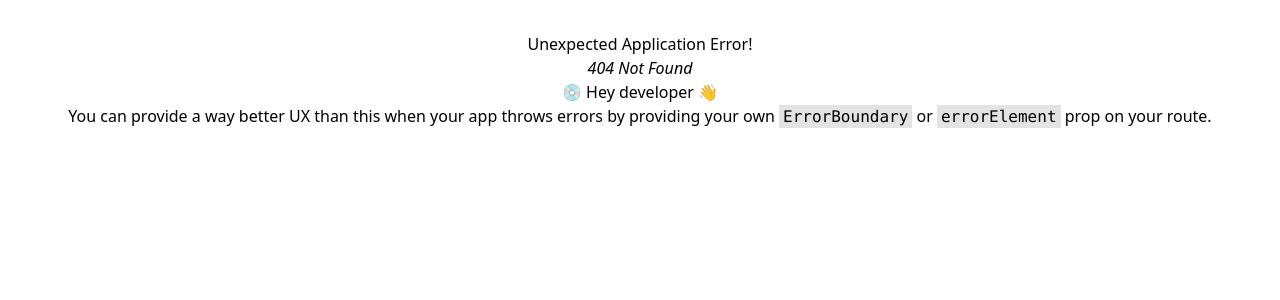
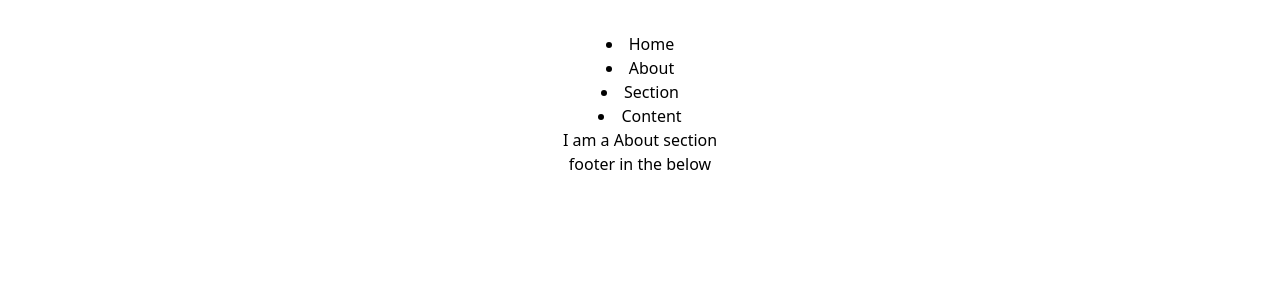
Before and after one commit to bharatroy4D/react-router-project, a React (Vite) app: page /about in a window 1280 px wide. Before the commit this address had no page. Shown: the top 300 px of the page. Built offline with nearby package versions, Linux system fonts and the light colour scheme.

Commit message:
all component routing setting

```diff
--- /dev/null
+++ b/src/assets/conponents/About/About.jsx
@@ -0,0 +1,11 @@
+import React from 'react';
+
+const About = () => {
+    return (
+        <div>
+            <h2>I am a About section</h2>
+        </div>
+    );
+};
+
+export default About;
--- /dev/null
+++ b/src/assets/conponents/Content/Content.jsx
@@ -0,0 +1,11 @@
+import React from 'react';
+
+const Content = () => {
+    return (
+        <div>
+            <h3>I am a content</h3>
+        </div>
+    );
+};
+
+export default Content;
--- a/src/assets/conponents/Footer/Foter.jsx
+++ b/src/assets/conponents/Footer/Foter.jsx
@@ -0,0 +1,11 @@
+import React from 'react';
+
+const Foter = () => {
+    return (
+        <div>
+            <h2> footer in the below</h2>
+        </div>
+    );
+};
+
+export default Foter;
--- /dev/null
+++ b/src/assets/conponents/Home/Home.jsx
@@ -0,0 +1,11 @@
+import React from 'react';
+
+const Home = () => {
+    return (
+        <div>
+            <h2> I am a home section</h2>
+        </div>
+    );
+};
+
+export default Home;
--- a/src/assets/conponents/Navber/Navber.jsx
+++ b/src/assets/conponents/Navber/Navber.jsx
@@ -0,0 +1,14 @@
+import React from 'react';
+
+const Navber = () => {
+    return (
+        <div className='flex gap-3 list-none'>
+            <li><a href="/">Home</a></li>
+            <li><a href="/about">About</a></li>
+            <li><a href="/section">Section</a></li>
+            <li><a href="/content"> Content</a></li>
+        </div>
+    );
+};
+
+export default Navber;
--- a/src/assets/conponents/Root/Root.jsx
+++ b/src/assets/conponents/Root/Root.jsx
@@ -1,9 +1,14 @@
 import React from 'react';
+import Navber from '../Navber/Navber';
+import { Outlet } from 'react-router-dom';
+import Foter from '../Footer/Foter';
 
 const Root = () => {
     return (
         <div>
-            <h1>I am root of main page</h1>
+            <Navber></Navber>
+            <Outlet></Outlet>
+            <Foter></Foter>
         </div>
     );
 };
--- /dev/null
+++ b/src/assets/conponents/section/Section.jsx
@@ -0,0 +1,11 @@
+import React from 'react';
+
+const Section = () => {
+    return (
+        <div>
+            <h3> I am only section</h3>
+        </div>
+    );
+};
+
+export default Section;
```
Also changed, not shown: src/main.jsx (+26 -2 lines).
